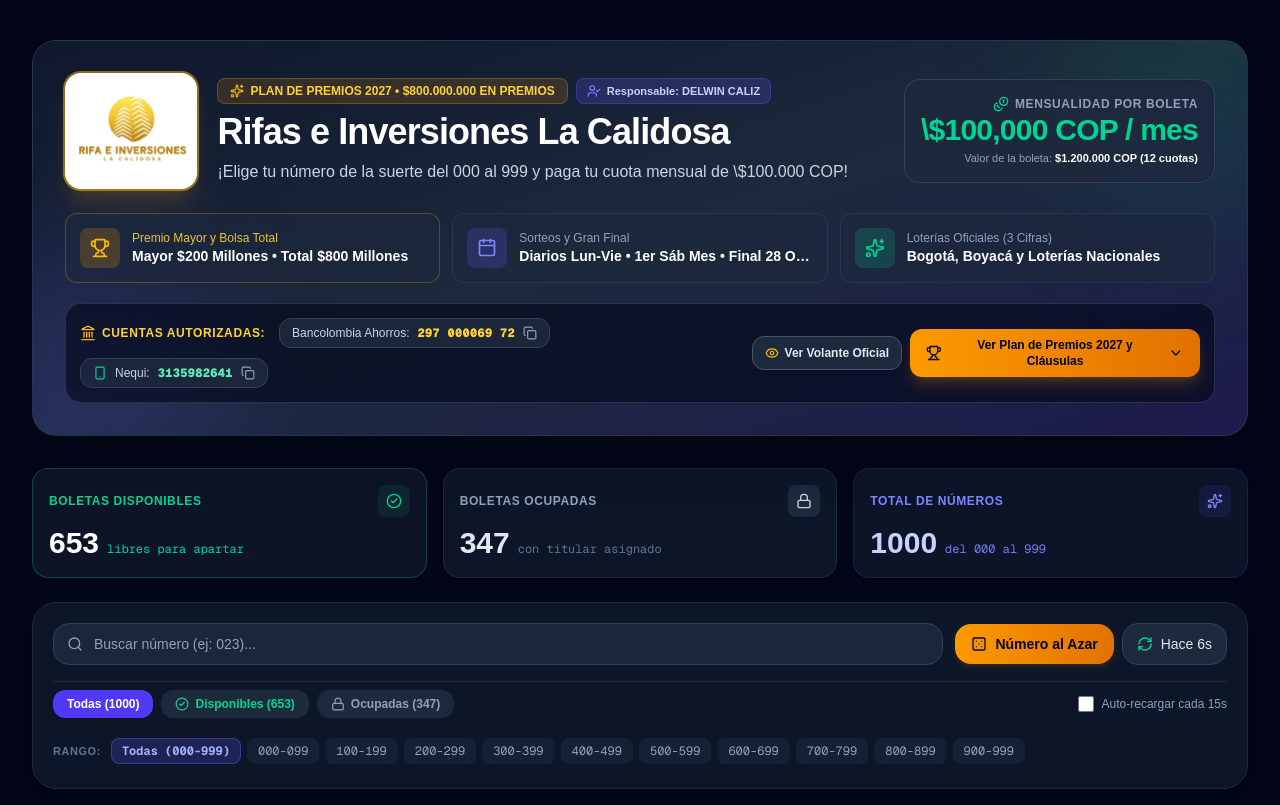
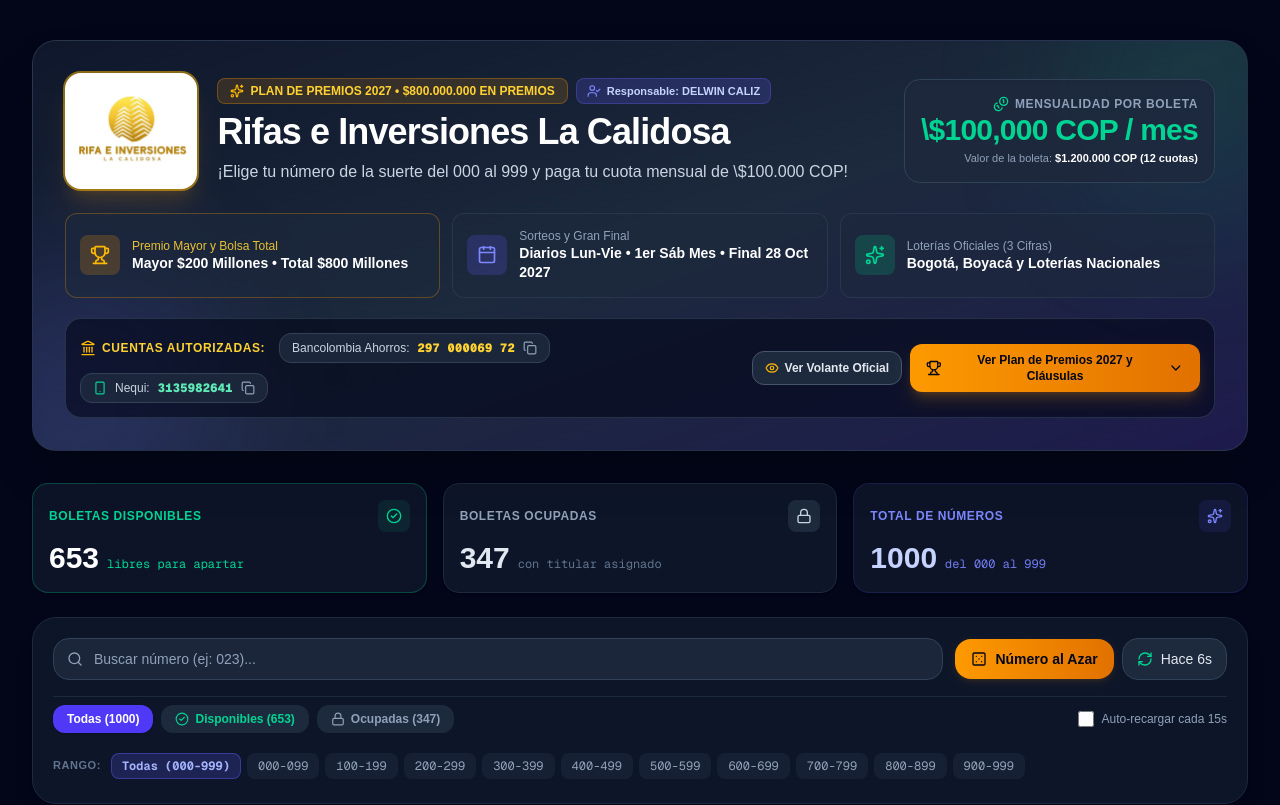
Before and after one commit to XhiroGame/rifa-app, a Next.js app: page / in a window 1280 px wide. Shown: the top 805 px of the page. Built offline with nearby package versions, Linux system fonts and the light colour scheme.

Commit message:
fix: remove text truncation on header highlight cards so full draw dates are visible

```diff
--- a/src/components/Header.tsx
+++ b/src/components/Header.tsx
@@ -110,7 +110,7 @@ export const Header: React.FC<HeaderProps> = ({ config }) => {
             </div>
             <div className="min-w-0">
               <p className="text-xs font-medium text-amber-300/90">Premio Mayor y Bolsa Total</p>
-              <p className="text-sm font-bold text-white truncate">
+              <p className="text-xs sm:text-sm font-bold text-white leading-snug">
                 Mayor $200 Millones • Total $800 Millones
               </p>
             </div>
@@ -122,7 +122,7 @@ export const Header: React.FC<HeaderProps> = ({ config }) => {
             </div>
             <div className="min-w-0">
               <p className="text-xs font-medium text-slate-400">Sorteos y Gran Final</p>
-              <p className="text-sm font-semibold text-white truncate">
+              <p className="text-xs sm:text-sm font-semibold text-white leading-snug">
                 Diarios Lun-Vie • 1er Sáb Mes • Final 28 Oct 2027
               </p>
             </div>
@@ -134,7 +134,7 @@ export const Header: React.FC<HeaderProps> = ({ config }) => {
             </div>
             <div className="min-w-0">
               <p className="text-xs font-medium text-slate-400">Loterías Oficiales (3 Cifras)</p>
-              <p className="text-sm font-semibold text-white truncate">
+              <p className="text-xs sm:text-sm font-semibold text-white leading-snug">
                 Bogotá, Boyacá y Loterías Nacionales
               </p>
             </div>
```
